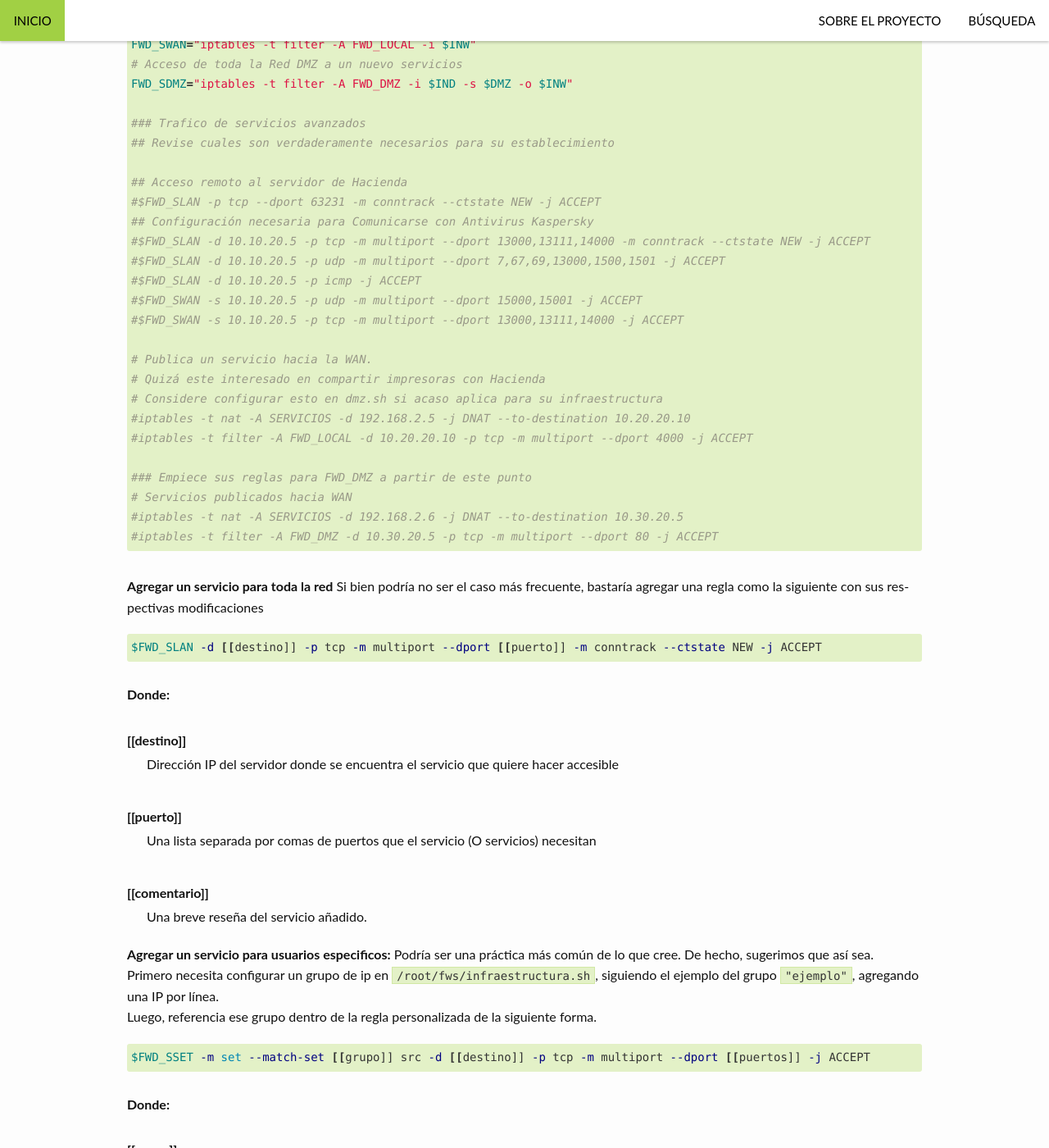
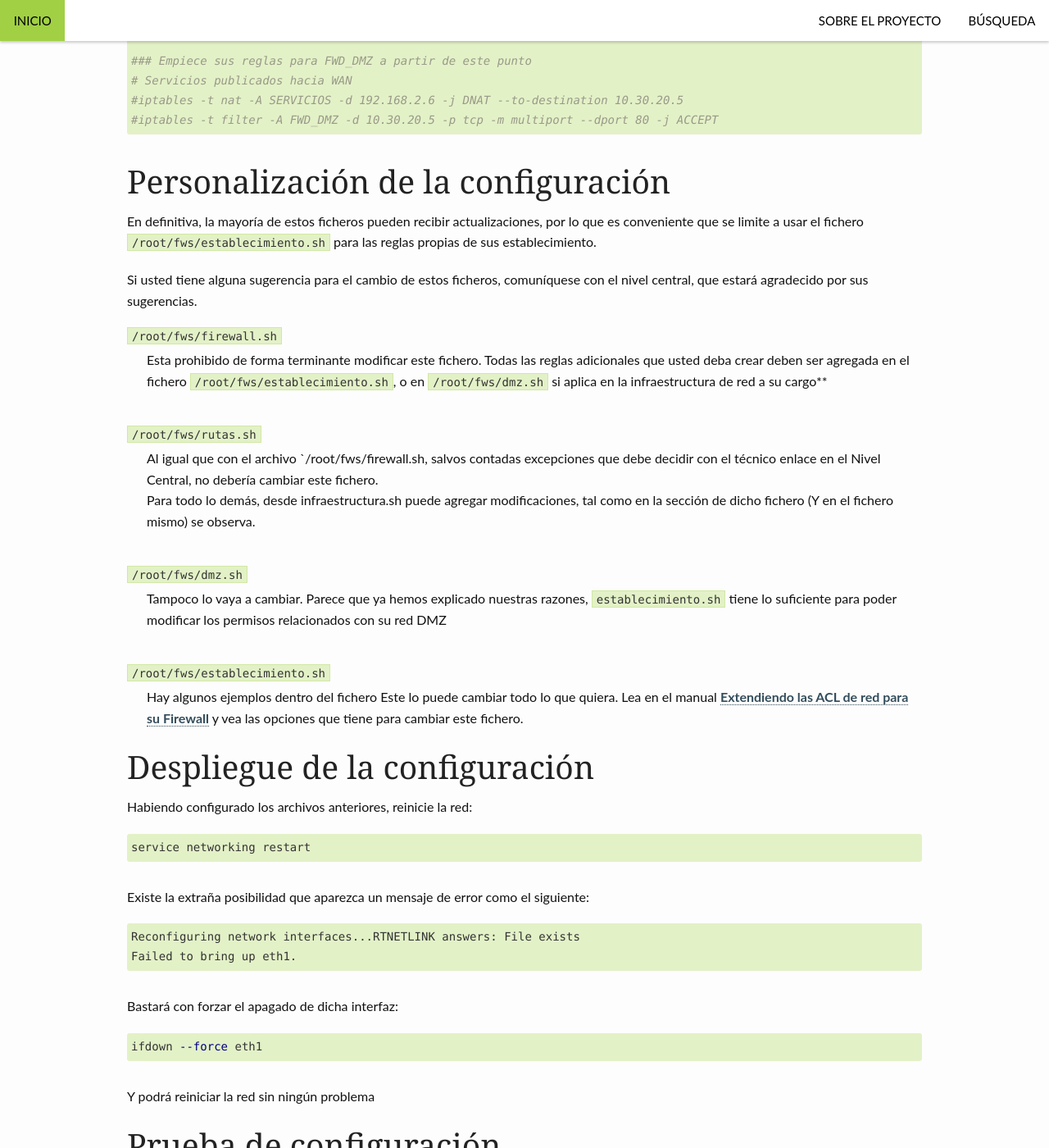
Before and after one commit to VTacius/firewall, a Jekyll site: the page built from _instalacion/iptables/index.md, in a window 1280 px wide and 1400 px high, scrolled down 9005 px. Shown: the whole window at 82% size. Built offline with Jekyll 4.4.1, drawn with Linux system fonts in a browser that asks for light colours; some of the changed text lies outside the part shown.

Commit message:
Migración total del proyecto Manual de mantenimiento de proxy

```diff
--- a/_config.yml
+++ b/_config.yml
@@ -143,7 +143,7 @@ sass:
 #
 #########################
 
-version_manual: FID-3.1
+version_manual: FID-3.
 
 collections:
     instalacion:
--- a/_instalacion/iptables/index.md
+++ b/_instalacion/iptables/index.md
@@ -19,7 +19,8 @@ header: no
 ## Configuración de archivo de infraestructura
 El siguiente archivo configura la infraestructura de red que ha ideado dentro de su Establecimiento.
 Los demás archivos de configuración leerán desde acá los valores que han de usar para configurarse.
-Los comentarios son bastante ilustrativos sobre como debe configurarse cada opción:
+Los comentarios son bastante ilustrativos sobre como debe configurarse cada opción.
+Cree el fichero /root/fws/infraestructura.sh con el siguiente contenido y configure según los comentarios:
 {% highlight bash %}
     {% include_relative infraestructura.md %}
 {% endhighlight %}
@@ -27,15 +28,12 @@ Los comentarios son bastante ilustrativos sobre como debe configurarse cada opci
 ## Configuración del Filtrado de Paquetes de Red
 Cree el fichero de configuración para la tabla Filter de Iptables en `/root/fws/firewall.sh`
 El contenido de dicho fichero de muestra a continuación
+
+El fichero, pese a no estar recomendada su modificación, pretende ser bastante didáctico, esperando de hecho que pueda llegar a comprender su funcionamiento, lo cual le hará estar mejor preparado frente a posibles eventualidades
+
 {% highlight bash %}
     {% include_relative firewall.md %}
 {% endhighlight %}
-
-## Personalizando la configuración:
-Toda regla adicional a la estructura de este fichero debe ser agregada en el fichero `/root/fws/establecimiento.sh`, o en `/root/fws/dmz.sh` si aplica en la infraestructura de red a su cargo; de esta forma podrá seguir recibiendo  actualizaciones de este fichero a futuro sin problemas para sus configuraciones.
-__En suma, esto significa que esta totalmente prohibido modificar este fichero.__
-
-Pese a todo, el fichero pretende ser bastante didáctico, esperando de hecho que pueda llegar a comprender su funcionamiento, lo cual le hará estar mejor preparado frente a posibles eventualidades
 
 ## Configuración de Tablas Nat y rutas en general
 Cree el archivo de configuración para la tabla Nat de Iptables en `/root/fws/rutas.sh`.
@@ -43,10 +41,6 @@ El contenido de dicho fichero se muestra a continuación
 {% highlight bash %}
     {% include_relative rutas.md %}
 {% endhighlight %}
-
-## Personalizando la configuración:
-Al igual que con el archivo `/root/fws/firewall`, salvos contadas excepciones que debe decidir con el técnico enlace en el Nivel Central, no debería cambiar este fichero.
-Para todo lo demás, desde infraestructura.sh puede agregar modificaciones, tal como en la sección de dicho fichero (Y en el fichero mismo) se observa.
 
 ## Configuración de DMZ
 **Si usted no tiene una red de servidores como tal, la forma más sencilla es comentarizar su post-up en `/etc/network/interfaces`**
@@ -59,53 +53,30 @@ El presente fichero habilita a una red de servidores web para ser alcanzados des
     {% include_relative dmz.md %}
 {% endhighlight %}
 
-## Personalizando la configuración:
-¿Es lícito cambiar dmz.sh? No lo creemos necesario, tiene suficiente para trabajar en establecimiento, pero suponemos que este fichero es menos restrictivo que firewall.sh
-
 ## Configuración de reglas específicas para el establecimiento
-En el fichero `/root/fws/establecimiento.sh`, se configuran las reglas que desea agregar a las actuales. Ya que el Firewall es restrictivo por defecto, se supone que debiera configurar sólo reglas para aceptar algún servicio en particular, usualmente a usuarios particulares.
-Un ejemplo del fichero `/root/fws/establecimiento.sh` es mostrada a continuación
+En el fichero `/root/fws/establecimiento.sh`, se configuran las reglas que desea agregar a las que ya han sido configuradas en los ficheros anteriores. Ya que el Firewall es restrictivo por defecto, se supone que debiera configurar sólo reglas para aceptar algún servicio en particular, usualmente a usuarios particulares.
+Un ejemplo del fichero `/root/fws/establecimiento.sh`, con algunos ejemplos listos para usar y útiles para muchos establecimientos, es mostrada a continuación
 {% highlight bash %}
     {% include_relative establecimiento.md %}
 {% endhighlight %}
 
+# Personalización de la configuración
+En definitiva, la mayoría de estos ficheros pueden recibir actualizaciones, por lo que es conveniente que se limite a usar el fichero `/root/fws/establecimiento.sh` para las reglas propias de sus establecimiento.
 
-__Agregar un servicio para toda la red__
-Si bien podría no ser el caso más frecuente, bastaría agregar una regla como la siguiente con sus respectivas modificaciones
-{% highlight bash %}
-$FWD_SLAN -d [[destino]] -p tcp -m multiport --dport [[puerto]] -m conntrack --ctstate NEW -j ACCEPT
-{% endhighlight %}
+Si usted tiene alguna sugerencia para el cambio de estos ficheros, comuníquese con el nivel central, que estará agradecido por sus sugerencias.
 
-Donde:
-[[destino]]
- : Dirección IP del servidor donde se encuentra el servicio que quiere hacer accesible
+`/root/fws/firewall.sh`
+ : Esta prohibido de forma terminante modificar este fichero. Todas las reglas adicionales que usted deba crear deben ser agregada en el fichero `/root/fws/establecimiento.sh`, o en `/root/fws/dmz.sh` si aplica en la infraestructura de red a su cargo**
 
-[[puerto]]
- : Una lista separada por comas de puertos que el servicio (O servicios) necesitan
+`/root/fws/rutas.sh`
+ : Al igual que con el archivo `/root/fws/firewall.sh, salvos contadas excepciones que debe decidir con el técnico enlace en el Nivel Central, no debería cambiar este fichero.
+Para todo lo demás, desde infraestructura.sh puede agregar modificaciones, tal como en la sección de dicho fichero (Y en el fichero mismo) se observa.
 
-[[comentario]]
- : Una breve reseña del servicio añadido.
+`/root/fws/dmz.sh`
+ : Tampoco lo vaya a cambiar. Parece que ya hemos explicado nuestras razones, `establecimiento.sh` tiene lo suficiente para poder modificar los permisos relacionados con su red DMZ
 
-__Agregar un servicio para usuarios especificos:__
-Podría ser una práctica más común de lo que cree. De hecho, sugerimos que así sea.
-Primero necesita configurar un grupo de ip en `/root/fws/infraestructura.sh`, siguiendo el ejemplo del grupo `"ejemplo"`, agregando una IP por línea.
-Luego, referencia ese grupo dentro de la regla personalizada de la siguiente forma.
-
-{% highlight bash %}
-$FWD_SSET -m set --match-set [[grupo]] src -d [[destino]] -p tcp -m multiport --dport [[puertos]] -j ACCEPT
-{% endhighlight %}
-
-Donde:
-[[grupo]]
- : Es el nombre del grupo configurado en `/root/fws/infraestructura.sh.`
-
-__Publicación de servicios__
-Para publicar un servicio, bastaría con hacer uso de la cadena personalizada SERVICIOS en conjunto con las reglas de acceso en FWD_LOCAL
-{% highlight bash %}
-iptables -t nat -A SERVICIOS -d 192.168.2.6 -j DNAT --to-destination 10.30.20.5
-iptables -t filter -A FWD_LOCAL -d 10.30.20.5 -p tcp -m multiport --dport 80 -j ACCEPT
-{% endhighlight %}
-En casos muy especificos, podría necesitar que algún dispositivo no pase de ninguna forma por el proxy. La cadena SERVICIOS le sería útil para eliminar la redirección HTTP de dicho dispositivo, ya que ocurre antes de dichas reglas
+`/root/fws/establecimiento.sh`
+ : Hay algunos ejemplos dentro del fichero Este lo puede cambiar todo lo que quiera. Lea en el manual [Extendiendo las ACL de red para su Firewall]({{site.baseurl}}/manual/iptables/) y vea las opciones que tiene para cambiar este fichero.
 
 # Despliegue de la configuración
 Habiendo configurado los archivos anteriores, reinicie la red:
--- a/_manual/index.md
+++ b/_manual/index.md
@@ -2,14 +2,11 @@
 layout: docs
 site.author : Alexander Ortiz
 author : Alexander Ortiz
-title: Directivas para mantenimiento del Firewall
+title: Comprobación rápida de la configuración de su Firewall
 orden: 0
 header: no
 ---
-# Directivas para mantenimiento del Firewall
-El siguiente proyecto tiene por finalidad sugerir una serie de pautas para darle mantenimiento al firewall anterior, que si bien recuerda, también era solo un número de pautas
-
-## Comprobación rápida de la configuración de su Firewall
+# Comprobación rápida de la configuración de su Firewall
 
 * Conéctese al servidor por SSH. Debe haber configurado la IP del equipo desde el cual se conecta en la lista `admins` en `/root/fws/infraestructura.sh`
 * Revise el log de squidGuard. SquidGuard está tan alto en la configuración que sus registros sirven por si sólo para confirmar gran parte de toda la infraestructura.
--- /dev/null
+++ b/_manual/iptables/index.md
@@ -0,0 +1,53 @@
+---
+layout: docs
+site.author : Alexander Ortiz
+author : Alexander Ortiz
+title: Extendiendo las ACL de red para su Firewall
+orden: 2
+header: no
+---
+<div class="panel radius" markdown="1">
+**Tabla de Contenido**
+{: #toc }
+*  TOC
+{:toc}
+</div>
+
+# Extendiendo las ACL de red para su Firewall
+
+## Agregar un servicio para toda la red
+Si bien podría no ser el caso más frecuente, bastaría agregar una regla como la siguiente con sus respectivas modificaciones
+{% highlight bash %}
+$FWD_SLAN -d <<destino>> -p tcp -m multiport --dport <<puerto>> -m conntrack --ctstate NEW -j ACCEPT
+{% endhighlight %}
+
+Donde:
+<<destino>>
+ : Dirección IP del servidor donde se encuentra el servicio que quiere hacer accesible
+
+<<puerto>>
+ : Una lista separada por comas de puertos que el servicio (O servicios) necesitan
+
+<<comentario>>
+ : Una breve reseña del servicio añadido.
+
+## Agregar un servicio para usuarios especificos:
+Podría ser una práctica más común de lo que cree. De hecho, sugerimos que así sea.
+Primero necesita configurar un grupo de ip en `/root/fws/infraestructura.sh`, siguiendo el ejemplo del grupo `"ejemplo"`, agregando una IP por línea.
+Luego, referencia ese grupo dentro de la regla personalizada de la siguiente forma.
+
+{% highlight bash %}
+$FWD_SSET -m set --match-set <<grupo>> src -d <<destino>> -p tcp -m multiport --dport <<puertos>> -j ACCEPT
+{% endhighlight %}
+
+Donde:
+<<grupo>>
+ : Es el nombre del grupo configurado en `/root/fws/infraestructura.sh.`
+
+## Publicación de servicios
+Para publicar un servicio, bastaría con hacer uso de la cadena personalizada SERVICIOS en conjunto con las reglas de acceso en FWD_LOCAL
+{% highlight bash %}
+iptables -t nat -A SERVICIOS -d 192.168.2.6 -j DNAT --to-destination 10.30.20.5
+iptables -t filter -A FWD_LOCAL -d 10.30.20.5 -p tcp -m multiport --dport 80 -j ACCEPT
+{% endhighlight %}
+En casos muy especificos, podría necesitar que algún dispositivo no pase de ninguna forma por el proxy. La cadena SERVICIOS le sería útil para eliminar la redirección HTTP de dicho dispositivo, ya que ocurre antes de dichas reglas
```
Also changed, not shown: other parts of _manual/index.md (+1 -1 lines), _instalacion/squidguard/index.md (+1 -13 lines), _manual/comprobacion/index.md (+2 -2 lines), _manual/mantenimiento/index.md (added, +50 -0 lines), _manual/proxy/index.md (added, +31 -0 lines), _manual/respaldo/index.md (added, +32 -0 lines), _manual/tareas/index.md (added, +43 -0 lines), pages/primer_vistazo.md (+1 -0 lines).
